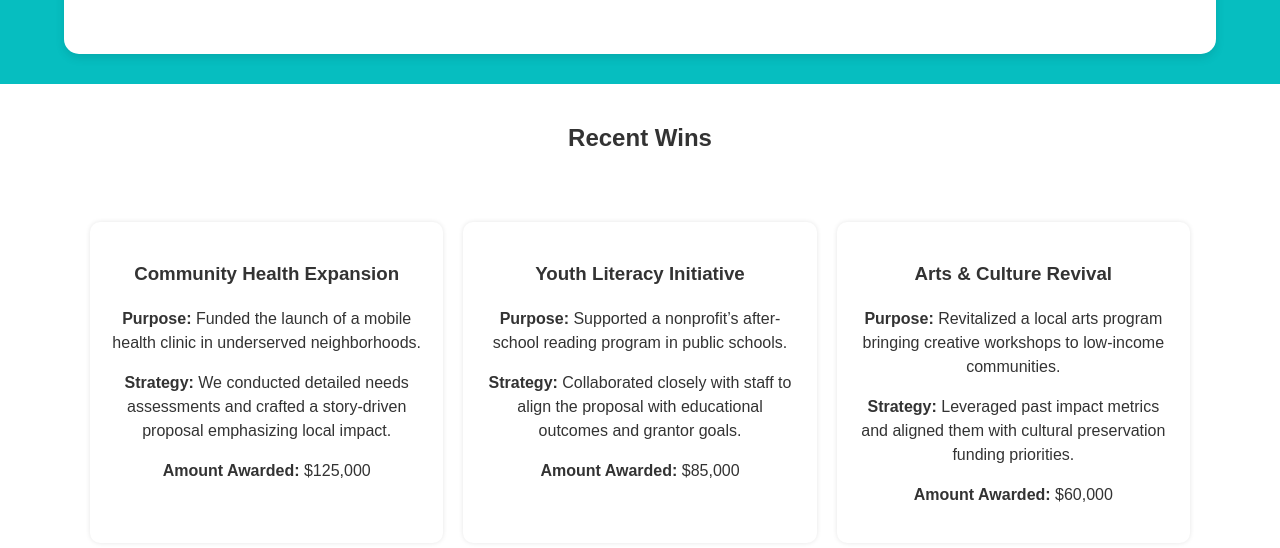
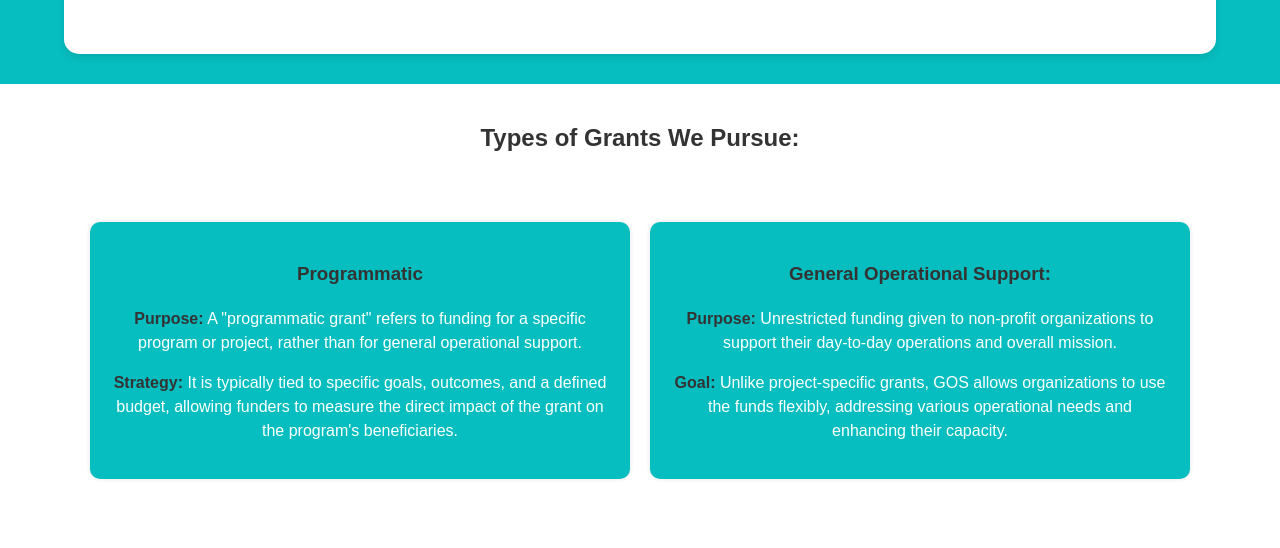
Before and after one commit to bbradley92/npo-express-server, a website: page public/about.html in a window 1280 px wide. Shown: the part 1790-2338 px from the top of the page. Drawn offline with Linux system fonts and the light colour scheme.

Commit message:
updates made, ready for main

```diff
--- a/public/about.html
+++ b/public/about.html
@@ -74,6 +74,44 @@
             <!-- Recent Wins Section -->
             <div class="section3">
             <div class="inner_section3">
+                <h2><strong>Types of Grants We Pursue:</strong></h2>
+                <div class="sellingpoints">
+
+                <div class="point bgpoint">
+                    <h3>Programmatic</h3>
+                    <p><strong>Purpose:</strong> A "programmatic grant" refers
+                        to funding for a specific program or project, rather than for general
+                        operational support.
+                    </p>
+                    <p><strong>Strategy:</strong>
+                    It is typically tied to specific goals, outcomes, and
+                        a defined budget, allowing funders to measure the direct impact of the grant on
+                        the program's beneficiaries.
+                    </p>
+                </div>
+
+                <div class="point bgpoint">
+                    <h3>General Operational Support:</h3>
+                    <p><strong>Purpose:</strong>
+                        Unrestricted funding
+                        given to non-profit organizations to support their day-to-day operations and
+                        overall mission.
+
+                    </p>
+                    <p><strong>Goal:</strong>
+                        Unlike project-specific grants, GOS allows organizations to
+                        use the funds flexibly, addressing various operational needs and enhancing
+                        their capacity.
+
+                    </p>
+
+                </div>
+
+                </div>
+            </div>
+            </div>
+            <!-- <div class="section3">
+            <div class="inner_section3">
                 <h2>Recent Wins</h2>
                 <div class="sellingpoints">
 
@@ -100,7 +138,7 @@
 
                 </div>
             </div>
-            </div>
+            </div> -->
 
             <!-- Call to Action Section -->
             <div class="outterCall">
@@ -135,6 +173,5 @@
             navLinks.classList.toggle('active');
         });
     </script>
-
 </body>
 </html>
--- a/public/styles.css
+++ b/public/styles.css
@@ -366,6 +366,14 @@ header {
     flex: 0; /* Reset flex value for stacked columns */
     margin: 10px 0; /* Add vertical spacing between stacked columns */
   }
+}
+
+/* ABOUT ME POINT BACKGROUND FOR GRANTS WE LOOK FOR */
+.bgpoint{
+  background-color: #06bdc0;
+}
+.bgpoint p{
+  color: white;
 }
 
 
```
Also changed, not shown: public/index.html (+12 -14 lines), public/process.html (line endings or trailing spaces).
